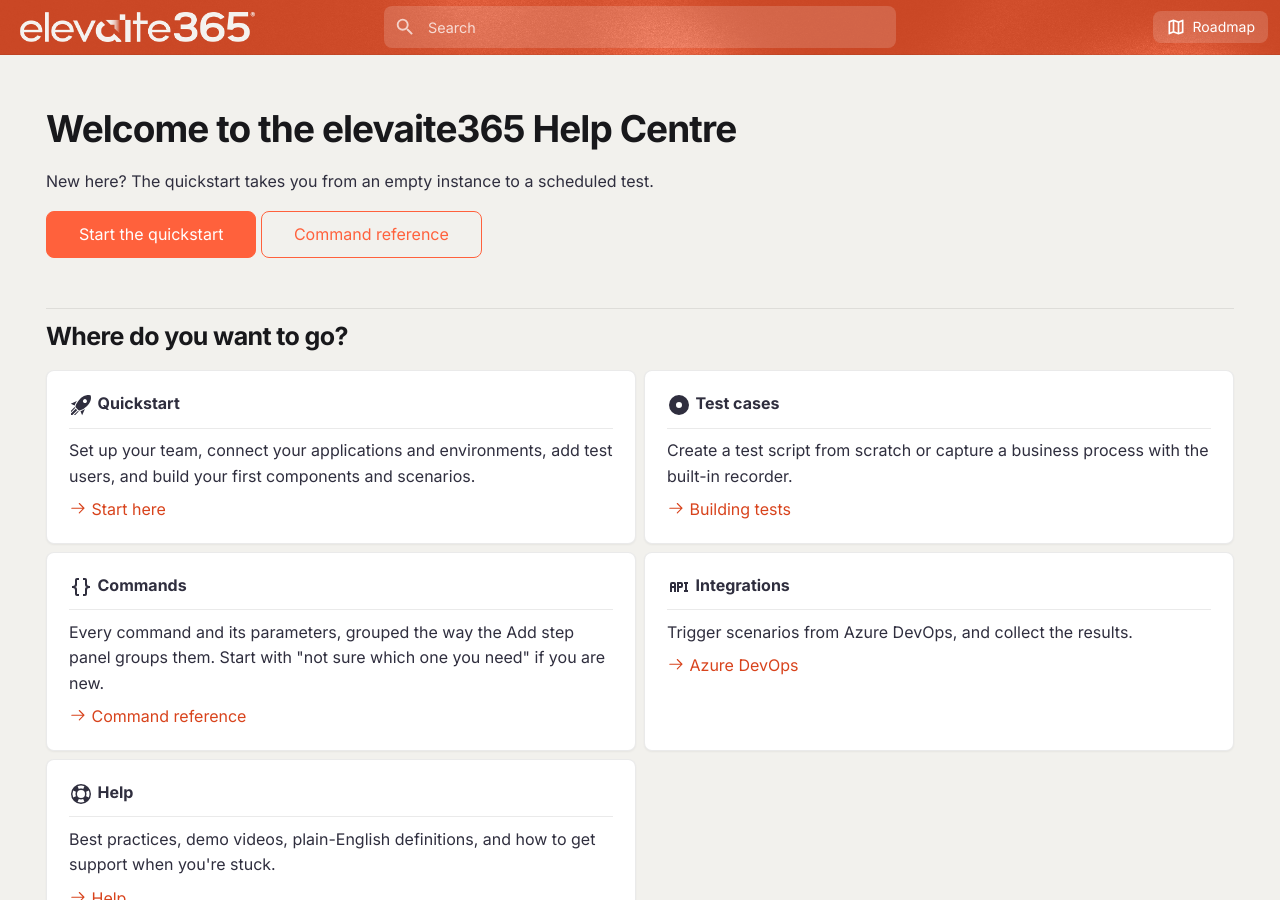
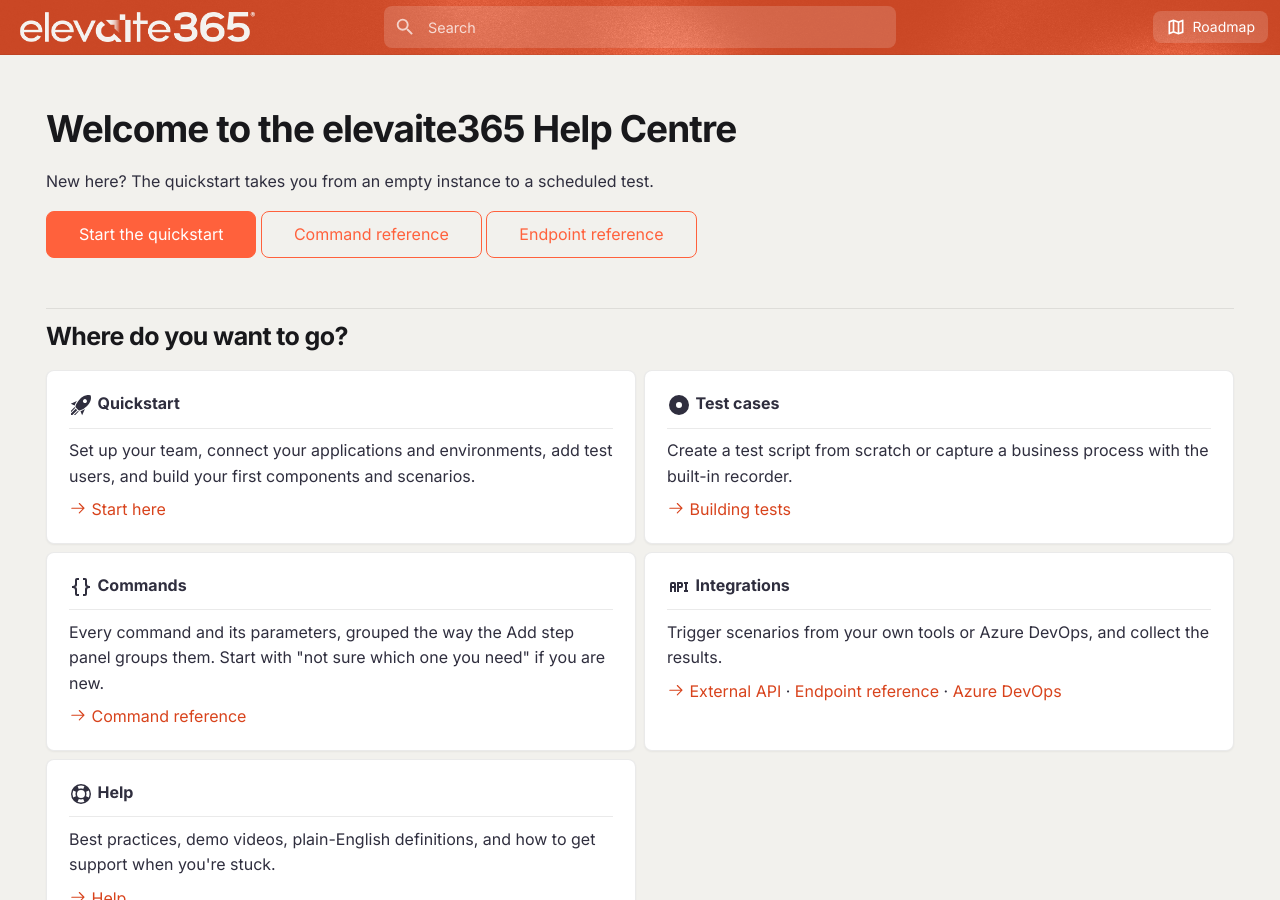
Before and after one commit to Elevaite365-Mike/Wiki, an MkDocs documentation site: the page built from docs/index.md, in a window 1280 px wide and 900 px high. Built offline with MkDocs 1.6.1 and Material for MkDocs 9.7.7, drawn with Linux system fonts in a browser that asks for light colours; some of the changed text lies outside the part shown.

Commit message:
Unhide External API section and link endpoint reference from home page
Restores the three API pages in the sidebar and adds an Endpoint
reference button, Integrations tile link and Popular pages entries.

Co-Authored-By: Claude Opus 5.5 (1M context) <noreply@anthropic.com>
Claude-Session: https://claude.ai/code/session_01CgmnYiVd2MCsiPF7nk29Rq

```diff
--- a/docs/index.md
+++ b/docs/index.md
@@ -10,6 +10,7 @@ New here? The quickstart takes you from an empty instance to a scheduled test.
 
 [Start the quickstart](quickstart/index.md){ .md-button .md-button--primary }
 [Command reference](commands/index.md){ .md-button }
+[Endpoint reference](api/endpoints.md){ .md-button }
 <!-- Agreements button hidden pending approval. Restore with:
 <a href="agreements/" class="md-button">Agreements</a> -->
 
@@ -45,11 +46,9 @@ New here? The quickstart takes you from an empty instance to a scheduled test.
 
     ---
 
-    Trigger scenarios from Azure DevOps, and collect the results.
+    Trigger scenarios from your own tools or Azure DevOps, and collect the results.
 
-    [:octicons-arrow-right-24: Azure DevOps](integrations/azure-devops.md)
-    <!-- External API link hidden pending approval. Restore with:
-    [:octicons-arrow-right-24: External API](api/index.md) · [Azure DevOps](integrations/azure-devops.md) -->
+    [:octicons-arrow-right-24: External API](api/index.md) · [Endpoint reference](api/endpoints.md) · [Azure DevOps](integrations/azure-devops.md)
 
 -   :material-lifebuoy:{ .lg .middle } **Help**
 
@@ -136,8 +135,8 @@ Seven habits that keep a suite trustworthy.
 - [Conditionals](tests/conditionals.md): branch a test instead of failing it
 - [Create scenarios](quickstart/create-scenarios.md): group and schedule tests
 - [Video library](help/videos.md): every demo, mapped to its article
-<!-- External API link hidden pending approval. Restore with:
-- [External API](api/index.md): trigger runs from CI/CD -->
+- [External API](api/index.md): trigger runs from CI/CD
+- [Endpoint reference](api/endpoints.md): every API path, by region
 - [Azure DevOps pipelines](integrations/azure-devops.md): run scenarios from a pipeline
 - [Azure DevOps Test Plans](integrations/azure-devops-test-plans.md): push results into Test Plans
 - [Glossary](help/glossary.md): plain-English definitions
--- a/mkdocs.yml
+++ b/mkdocs.yml
@@ -124,9 +124,8 @@ nav:
       - D365 Business Central: commands/d365-business-central.md
       - D365 Project Operations: commands/d365-project-operations.md
   - Integrations:
-      # External API hidden pending approval. Restore with:
-      # - External API: api/index.md
-      # - Endpoint reference: api/endpoints.md
-      # - Integration flow: api/integration.md
+      - External API: api/index.md
+      - Endpoint reference: api/endpoints.md
+      - Integration flow: api/integration.md
       - Azure DevOps pipelines: integrations/azure-devops.md
       - Azure DevOps Test Plans: integrations/azure-devops-test-plans.md
```
